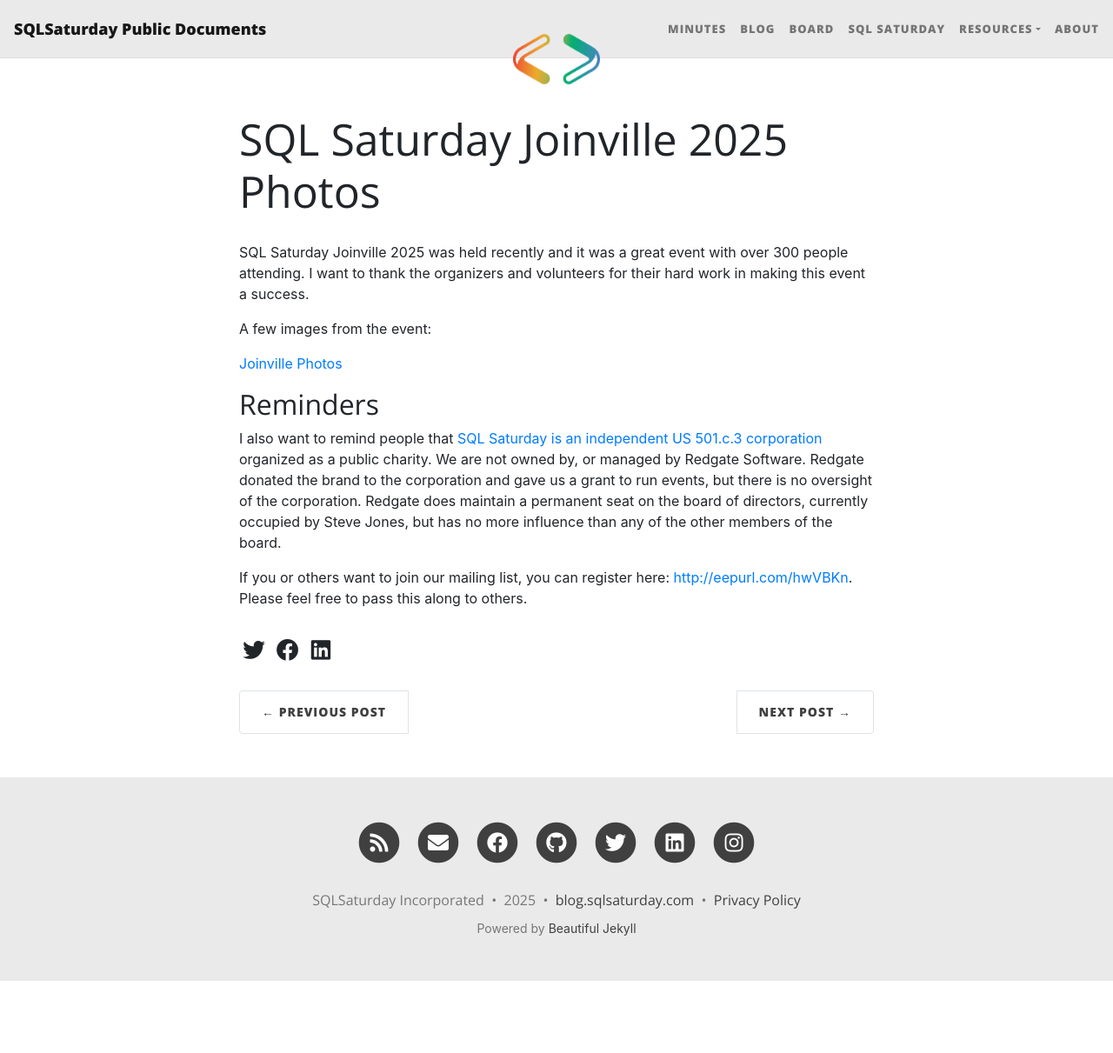
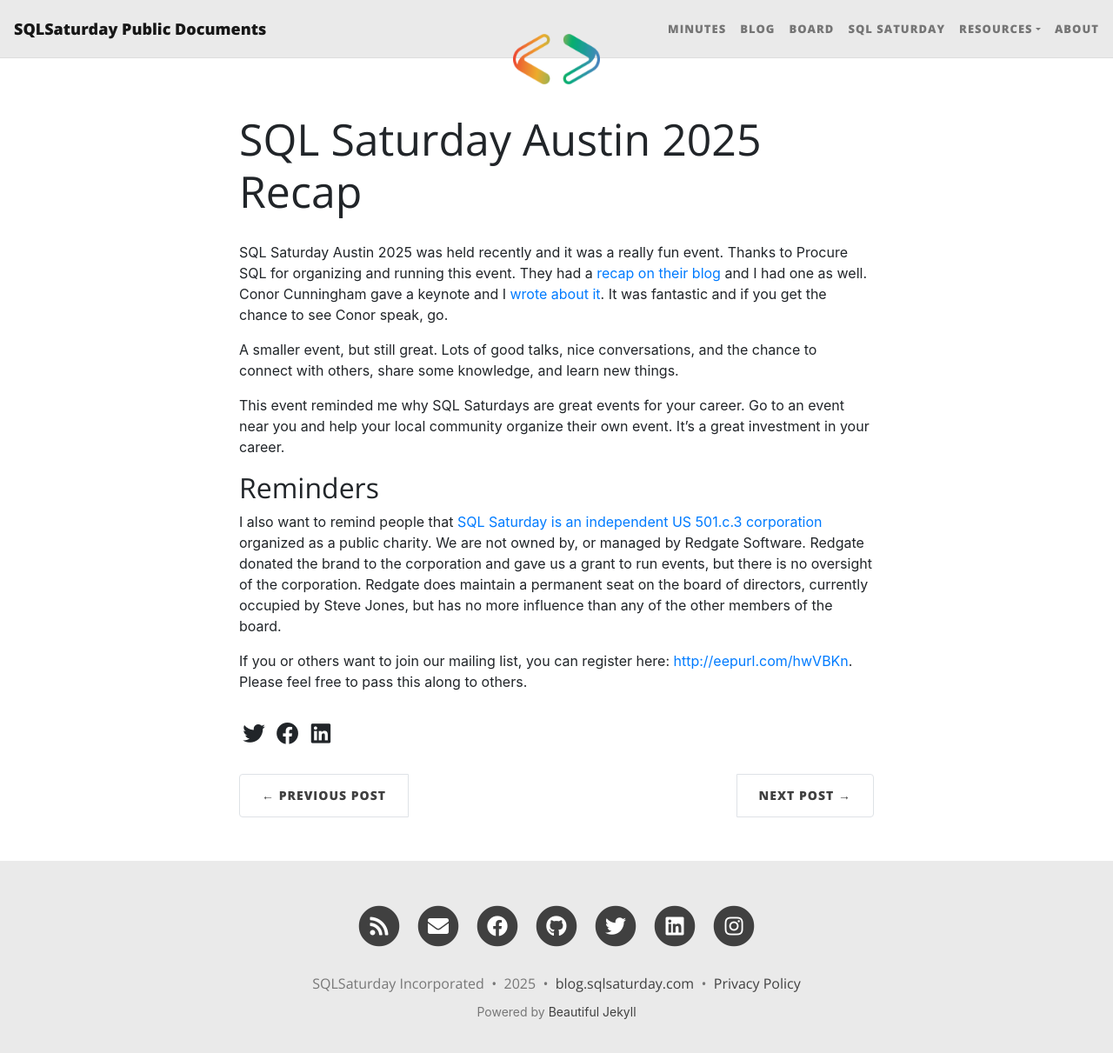
Before and after one commit to sqlsaturday/PublicDocuments, a Jekyll site: the page built from docs/_posts/2025-05-05-austinrecap.md, in a window 1280 px wide and 1224 px high. Shown: the top 1211 px of the window at 87% size. Built offline with Jekyll 4.4.1, drawn with Linux system fonts in a browser that asks for light colours; nearby versions of some CDN libraries.

Commit message:
fixed austin recap

```diff
--- a/docs/_posts/2025-05-05-austinrecap.md
+++ b/docs/_posts/2025-05-05-austinrecap.md
@@ -1,13 +1,13 @@
 ---
 layout: post
-title: "SQL Saturday Joinville 2025 Photos"
+title: "SQL Saturday Austin 2025 Recap"
 author: Steve Jones
 ---
-SQL Saturday Joinville 2025 was held recently and it was a great event with over 300 people attending. I want to thank the organizers and volunteers for their hard work in making this event a success.
+SQL Saturday Austin 2025 was held recently and it was a really fun event. Thanks to Procure SQL for organizing and running this event. They had a <a href="https://procuresql.com/blog/2023/03/08/austin-texas-sql-saturday-was-a-success/">recap on their blog</a> and I had one as well. Conor Cunningham gave a keynote and I <a href="https://voiceofthedba.com/2025/05/12/sql-server-engineering-in-austin/">wrote about it</a>. It was fantastic and if you get the chance to see Conor speak, go.
 
-A few images from the event:
+A smaller event, but still great. Lots of good talks, nice conversations, and the chance to connect with others, share some knowledge, and learn new things.
 
-[Joinville Photos](https://univillebr-my.sharepoint.com/personal/rodrigodornel_univille_br/_layouts/15/onedrive.aspx?id=%2Fpersonal%2Frodrigodornel%5Funiville%5Fbr%2FDocuments%2FFotosSQLSaturday&ga=1)
+This event reminded me why SQL Saturdays are great events for your career. Go to an event near you and help your local community organize their own event. It's a great investment in your career.
 
 ## Reminders
 
```
